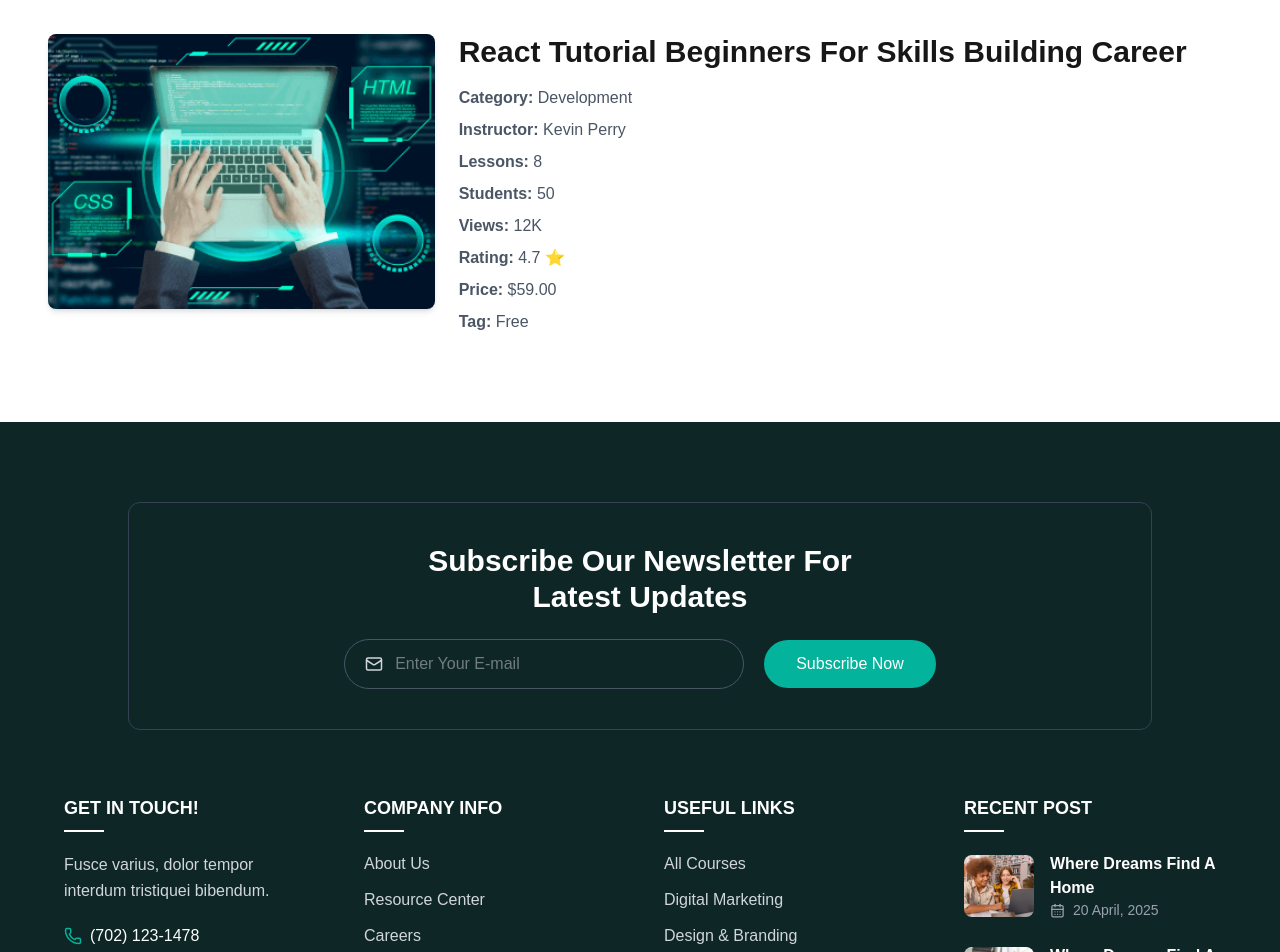
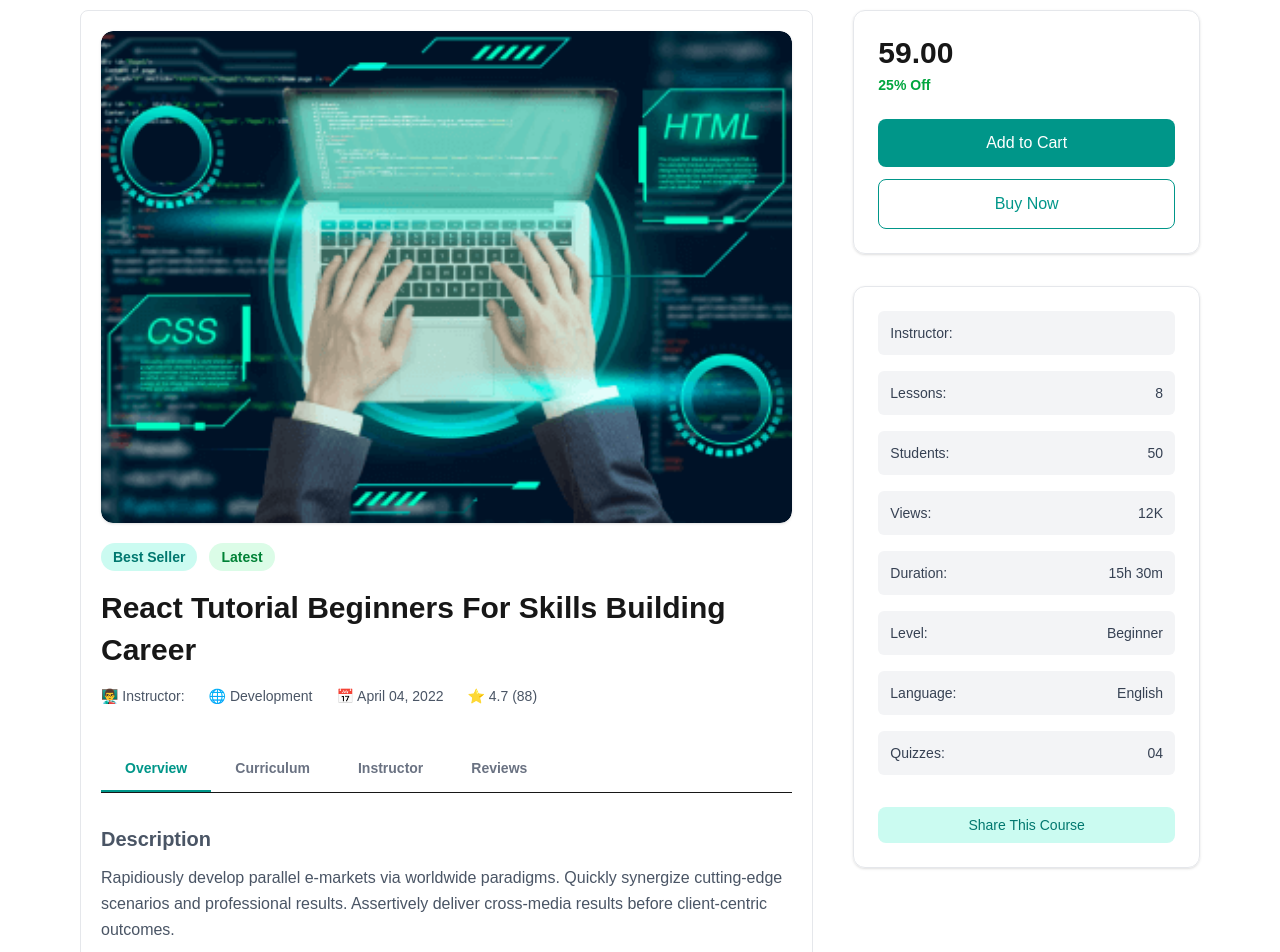
Before and after one commit to maimunamumu/ed-care-online-education-project, a Next.js app: page /1 in a window 1280 px wide. Shown: the part 280-1232 px from the top of the page. Built offline with nearby package versions, Linux system fonts and the light colour scheme.

Commit message:
full complete

```diff
--- a/src/app/Components/FeaturesCourses/FeaturesCourseCard/FeaturesCourseCard.jsx
+++ b/src/app/Components/FeaturesCourses/FeaturesCourseCard/FeaturesCourseCard.jsx
@@ -62,7 +62,7 @@ const FeaturesCourseCard = ({ course }) => {
             <span className="font-bold">${course.price}</span>
 
             <Link href={`/${course.id}`}>
-              <button className="px-4 py-2 border border-gray-200 text-sm rounded-full hover:bg-gray-100 transition">
+              <button className="px-4 py-2 border border-gray-300 text-lg font-semibold rounded-full hover:bg-gray-100 transition">
                 View Details
               </button>
             </Link>
--- a/src/app/Components/SelecCategory/SelectCategory.jsx
+++ b/src/app/Components/SelecCategory/SelectCategory.jsx
@@ -1,6 +1,7 @@
 "use client";
 
 import Image from 'next/image';
+import Link from 'next/link';
 import React, { useEffect, useState } from 'react';
 
 const SelectCategory = () => {
@@ -17,7 +18,7 @@ const SelectCategory = () => {
     <div className="bg-[#F2F4F7] py-14">
       <div className="container mx-auto px-6 md:px-12">
         <div className="text-center mb-10">
-          <span className="px-4 py-2 bg-white text-gray-500 shadow rounded-full text-sm">
+          <span className="px-4 py-2 bg-white text-gray-500 shadow rounded-full text-lg">
             Our Course Categories
           </span>
           <h2 className="text-3xl font-bold mt-4">
@@ -25,12 +26,13 @@ const SelectCategory = () => {
           </h2>
         </div>
 
-        <div className="flex flex-wrap justify-center gap-3 mt-8 mb-12">
+      <div className="flex flex-wrap justify-center gap-3 mt-8 mb-12">
           {categories.map((cat, i) => (
-            <button
+
+               <button
               key={i}
               onClick={() => setActiveCategory(cat)}
-              className={`pr-5 pl-2 py-2 rounded-full text-sm border transition
+              className={`pr-5 pl-2 py-2 rounded-full text-lg border transition
                 ${
                   activeCategory === cat
                     ? "bg-teal-600 text-white border-teal-600"
@@ -48,9 +50,10 @@ const SelectCategory = () => {
                     className="shadow-lg"
                   />
                 </div>
-                {cat.title}
+             <Link href={`/${cat.id}`}>   {cat.title}</Link>
               </div>
             </button>
+
           ))}
         </div>
       </div>
--- a/src/app/[id]/page.jsx
+++ b/src/app/[id]/page.jsx
@@ -13,10 +13,10 @@ const Page = () => {
       .then((data) => setCourses(data));
   }, []);
 
-  const course = courses.find((c) => c.id == id);
+  const c = courses.find((c) => c.id == id);
 
   // ⛔ FIX: course still loading
-  if (!course) {
+  if (!c) {
     return (
       <div className="container mx-auto px-12 py-20">
         <p className="text-xl font-semibold">Loading course...</p>
@@ -25,47 +25,162 @@ const Page = () => {
   }
 
   return (
-    <div className="container mx-auto px-12 py-20">
-      <div className="flex flex-col md:flex-row gap-6">
-        {/* Image */}
-        <div className="md:w-1/3">
-          <Image
-            src={course.image}
-            alt={course.title}
-            className="rounded-lg shadow-md"
-            width={400}
-            height={300}
-          />
+   <div className="container mx-auto px-5 lg:px-20 py-14">
+
+      <div className="grid grid-cols-1 lg:grid-cols-3 gap-10">
+
+        {/* LEFT COLUMN */}
+        <div className="lg:col-span-2 border border-gray-200 p-5 rounded-lg">
+
+          {/* IMAGE */}
+          <div className="rounded-xl overflow-hidden shadow">
+            <Image
+              src={c.image}
+              width={1000}
+              height={500}
+              className="rounded-xl w-full object-cover"
+              alt={c.title}
+            />
+          </div>
+
+          {/* Badges */}
+          <div className="flex gap-3 mt-5">
+            <span className="px-3 py-1 rounded-full text-sm font-semibold bg-teal-100 text-teal-700">
+              Best Seller
+            </span>
+            <span className="px-3 py-1 rounded-full text-sm font-semibold bg-green-100 text-green-700">
+              Latest
+            </span>
+          </div>
+
+          {/* TITLE */}
+          <h1 className="text-3xl font-bold mt-4 leading-snug">{c.title}</h1>
+
+          {/* META INFO */}
+          <div className="flex flex-wrap items-center gap-6 mt-4 text-gray-600 text-sm">
+            <span>👨‍🏫 Instructor: {c.author}</span>
+            <span>🌐 {c.category}</span>
+            <span>📅 April 04, 2022</span>
+            <span>⭐ {c.rating} (88)</span>
+          </div>
+
+          {/* TABS */}
+          <div className="border-b mt-10 flex">
+            {["Overview", "Curriculum", "Instructor", "Reviews"].map((t) => (
+              <button
+                key={t}
+                className={`px-6 py-3 font-semibold text-sm border-b-2
+                  ${t === "Overview"
+                    ? "border-teal-600 text-teal-600"
+                    : "border-transparent text-gray-500 hover:text-teal-600"
+                  }`}
+              >
+                {t}
+              </button>
+            ))}
+          </div>
+
+          {/* CONTENT AREA */}
+          <div className="mt-8 text-gray-600 leading-relaxed space-y-7">
+
+            {/* Static Description */}
+            <div>
+              <h2 className="text-xl font-semibold mb-3">Description</h2>
+
+              <p>
+                Rapidiously develop parallel e-markets via worldwide paradigms.
+                Quickly synergize cutting-edge scenarios and professional results.
+                Assertively deliver cross-media results before client-centric outcomes.
+              </p>
+
+              <p className="mt-3">
+                Energetically reinvent distinctive value via parallel services extensive paradigms.
+                Rapidiously administrate 2.0 total linkage for cross-platform channels.
+              </p>
+            </div>
+
+            {/* Static Learning Section */}
+            <div>
+              <h2 className="text-xl font-semibold mb-3">What Will You Learn?</h2>
+              <p>
+                Quickly synergize cutting-edge scenarios and professional results.
+                Assertively deliver cross-media results before client-centric outcomes.
+                Initiate intuitive communities via distinctive services.
+              </p>
+            </div>
+
+          </div>
+
         </div>
 
-        {/* Course Details */}
-        <div className="md:w-2/3">
-          <h1 className="text-3xl font-bold mb-4">{course.title}</h1>
-          <p className="text-gray-600 mb-2">
-            <strong>Category:</strong> {course.category}
-          </p>
-          <p className="text-gray-600 mb-2">
-            <strong>Instructor:</strong> {course.instructor}
-          </p>
-          <p className="text-gray-600 mb-2">
-            <strong>Lessons:</strong> {course.lessons}
-          </p>
-          <p className="text-gray-600 mb-2">
-            <strong>Students:</strong> {course.students}
-          </p>
-          <p className="text-gray-600 mb-2">
-            <strong>Views:</strong> {course.views}
-          </p>
-          <p className="text-gray-600 mb-2">
-            <strong>Rating:</strong> {course.rating} ⭐
-          </p>
-          <p className="text-gray-600 mb-2">
-            <strong>Price:</strong> ${course.price}
-          </p>
-          <p className="text-gray-600 mb-2">
-            <strong>Tag:</strong> {course.tag}
-          </p>
+        {/* RIGHT SIDEBAR */}
+        <div className="space-y-8">
+
+          {/* PRICE CARD */}
+          <div className="border rounded-xl shadow p-6 border-gray-200 top-24">
+            <h2 className="text-3xl font-bold">{c.price}</h2>
+            <p className="text-green-600 font-semibold text-sm mt-1">25% Off</p>
+
+            <button className="w-full bg-teal-600 text-white py-3 rounded-lg mt-6 hover:bg-teal-700 transition">
+              Add to Cart
+            </button>
+
+            <button className="w-full border  border-teal-600 text-teal-600 py-3 rounded-lg mt-3 hover:bg-teal-50 transition">
+              Buy Now
+            </button>
+          </div>
+
+          {/* COURSE INFO (Dynamic + Static Mix) */}
+          <div className="border border-gray-200 rounded-xl shadow p-6 space-y-4 text-gray-700 text-sm">
+
+            <div className="flex justify-between bg-gray-100 rounded-md p-3 ">
+              <span>Instructor:</span>
+              <span className="font-medium">{c.author}</span>
+            </div>
+
+            <div className="flex justify-between bg-gray-100 rounded-md p-3">
+              <span>Lessons:</span>
+              <span className="font-medium">{c.lessons}</span>
+            </div>
+
+            <div className="flex justify-between bg-gray-100 rounded-md p-3">
+              <span>Students:</span>
+              <span className="font-medium">{c.students}</span>
+            </div>
+
+            <div className="flex justify-between bg-gray-100 rounded-md p-3">
+              <span>Views:</span>
+              <span className="font-medium">{c.views}</span>
+            </div>
+
+            <div className="flex justify-between bg-gray-100 rounded-md p-3">
+              <span>Duration:</span>
+              <span className="font-medium">15h 30m</span>
+            </div>
+
+            <div className="flex justify-between bg-gray-100 rounded-md p-3">
+              <span>Level:</span>
+              <span className="font-medium">Beginner</span>
+            </div>
+
+            <div className="flex justify-between bg-gray-100 rounded-md p-3">
+              <span>Language:</span>
+              <span className="font-medium">English</span>
+            </div>
+
+            <div className="flex justify-between bg-gray-100 rounded-md p-3">
+              <span>Quizzes:</span>
+              <span className="font-medium">04</span>
+            </div>
+
+            <button className="w-full bg-teal-100 text-teal-700 py-2 rounded-lg mt-4 hover:bg-teal-200 transition">
+              Share This Course
+            </button>
+
+          </div>
+
         </div>
+
       </div>
     </div>
   );
```
